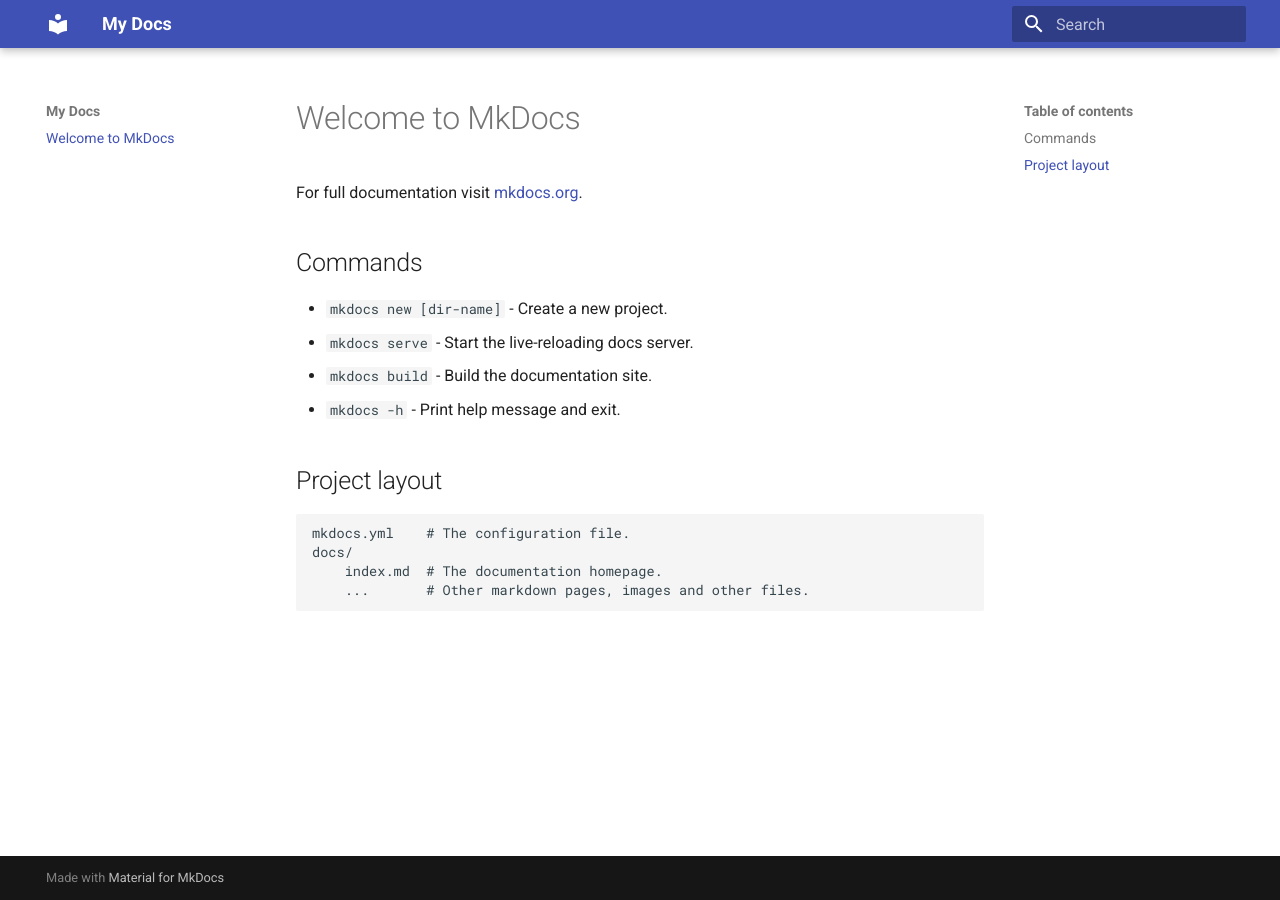
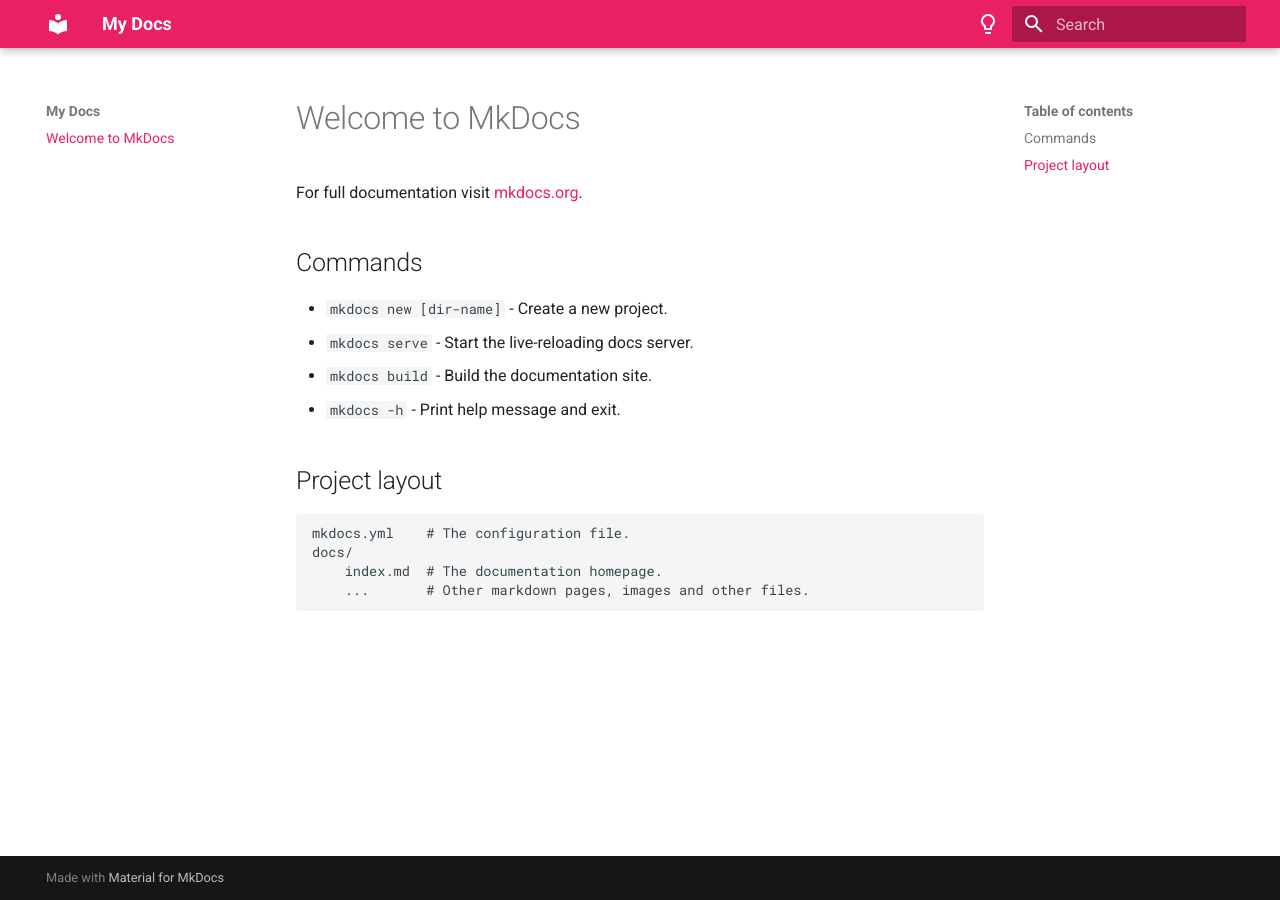
Before and after one commit to aastroza/aastroza.github.io, an MkDocs documentation site: the page built from docs/index.md, in a window 1280 px wide. Built offline with MkDocs 1.6.1 and Material for MkDocs 9.7.7, drawn with Linux system fonts in a browser that asks for light colours.

Commit message:
navigation schema

```diff
--- a/mkdocs.yml
+++ b/mkdocs.yml
@@ -1,3 +1,28 @@
 site_name: My Docs
 theme:
   name: material
+  palette:
+  - media: "(prefers-color-scheme: light)"
+    scheme: default
+    primary: pink
+    accent: pink
+    toggle:
+      icon: material/lightbulb-outline
+      name: "Switch to dark mode"
+  - media: "(prefers-color-scheme: dark)"
+    scheme: slate
+    primary: pink
+    accent: pink
+    toggle:
+      icon: material/lightbulb
+      name: "Switch to light mode"
+
+  repo_name: aastroza.github.io
+  repo_url: https://github.com/aastroza/aastroza.github.io
+
+  nav:
+  - Home:
+    - This is me: index.md
+  - Courses:
+    - Generative AI: courses/genai/generative-ai.md
+    - Data Products: courses/dataproducts/dataproducts.md
```
Also changed, not shown: 1 other file.
